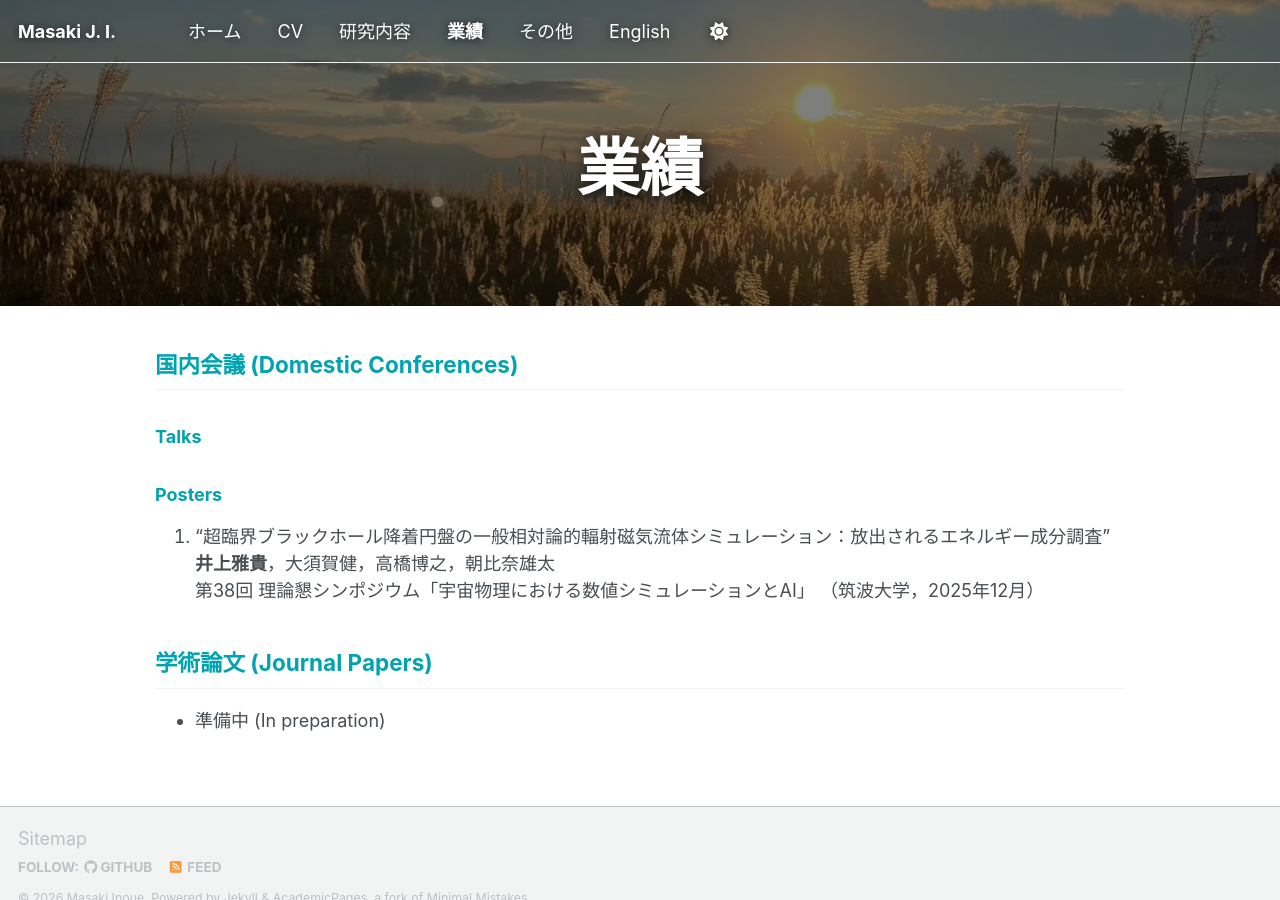
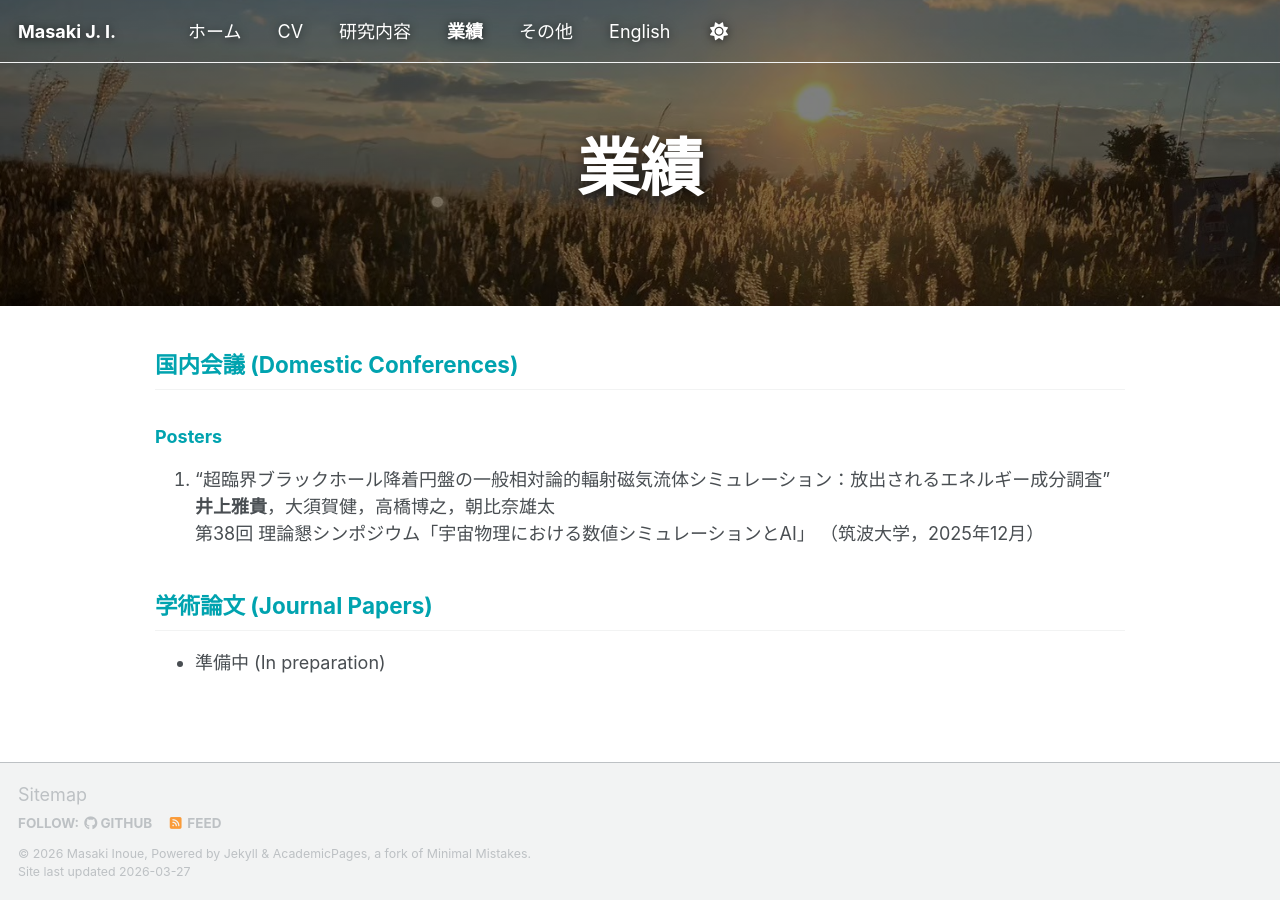
Before and after one commit to Masaki206/Masaki206.github.io, a Jekyll site: the page built from _pages/publications.html, in a window 1280 px wide and 900 px high. Built offline with Jekyll 4.4.1, drawn with Linux system fonts in a browser that asks for light colours; a script bundle is joined from its source files by our own code; library files that are not in the unit come from our copies.

Commit message:
Update publications.html

```diff
--- a/_pages/publications.html
+++ b/_pages/publications.html
@@ -10,7 +10,7 @@ header:
 
 <h2>国内会議 (Domestic Conferences)</h2>
 
-<h3>Talks</h3>
+<!-- <h3>Talks</h3> -->
 
 <h3>Posters</h3>
 
```
